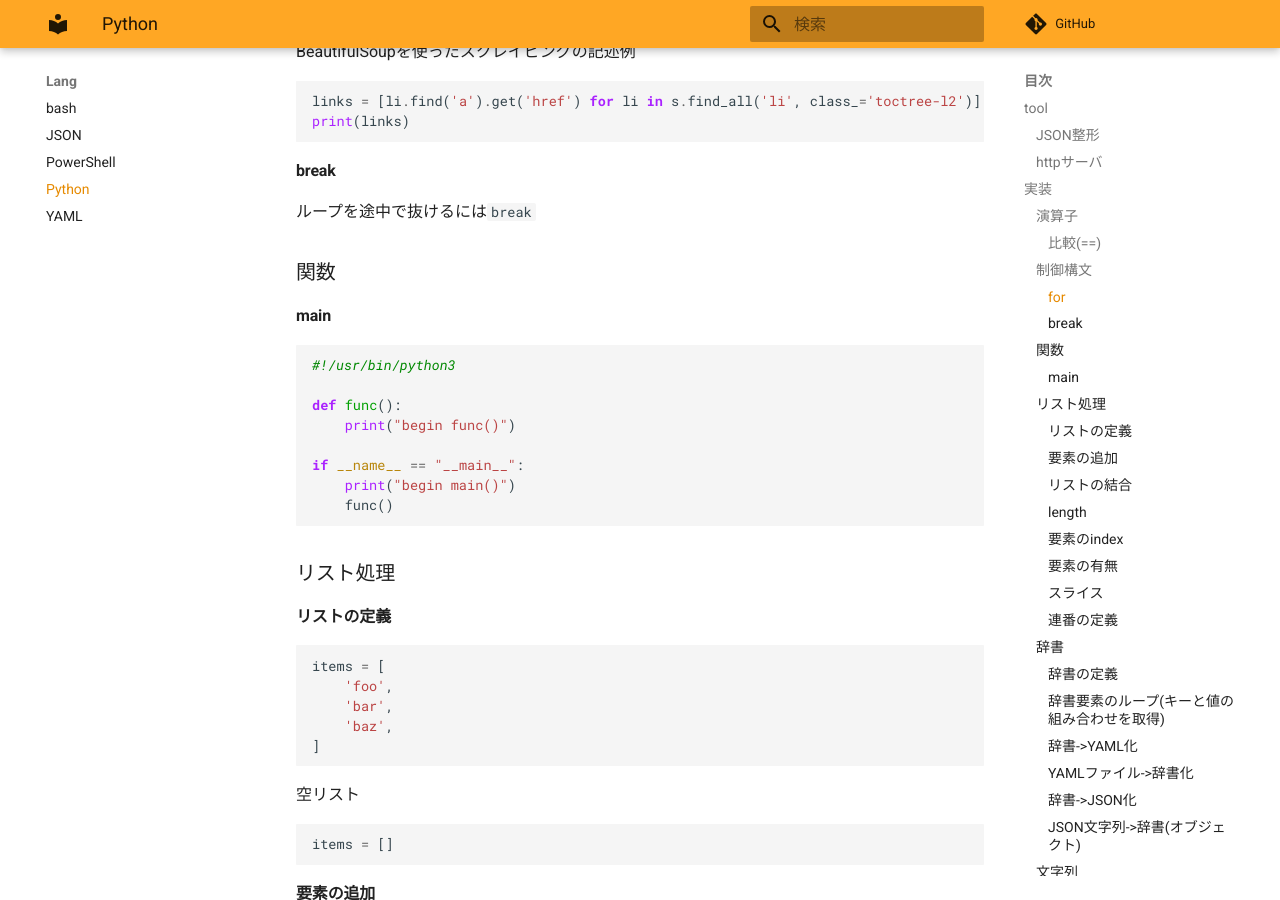
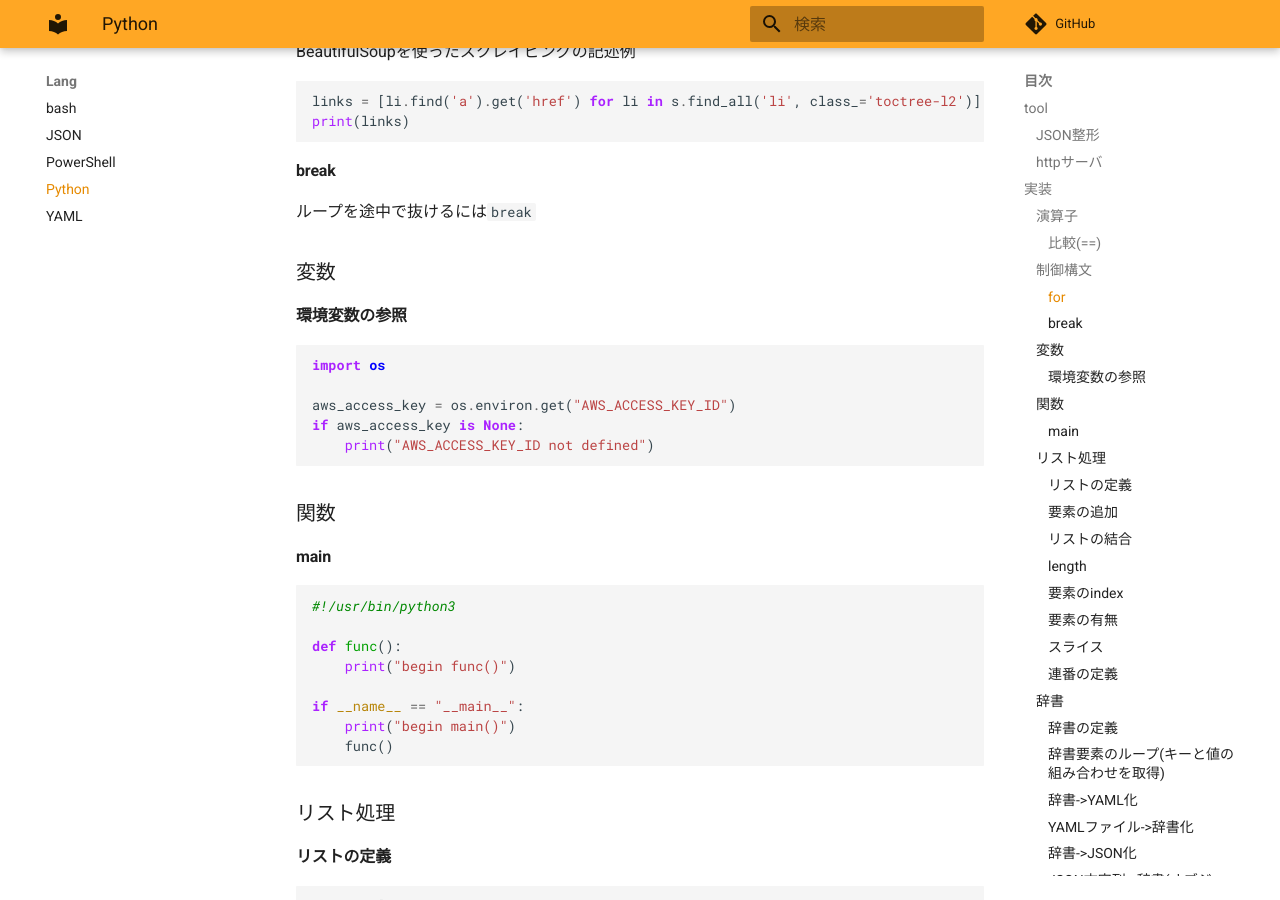
Before and after one commit to zaki-lknr/docs, an MkDocs documentation site: the page built from docs/lang/python.md, in a window 1280 px wide and 900 px high, scrolled down 1479 px. Built offline with MkDocs 1.6.1 and Material for MkDocs 9.7.7, drawn with Linux system fonts in a browser that asks for light colours; comment, search, counter and statistics services are not loaded.

Commit message:
add: lang/python: 環境変数の参照

````diff
--- a/docs/lang/python.md
+++ b/docs/lang/python.md
@@ -76,6 +76,18 @@ print(links)
 #### break
 
 ループを途中で抜けるには`break`
+
+### 変数
+
+#### 環境変数の参照
+
+```python
+import os
+
+aws_access_key = os.environ.get("AWS_ACCESS_KEY_ID")
+if aws_access_key is None:
+    print("AWS_ACCESS_KEY_ID not defined")
+```
 
 ### 関数
 
````
